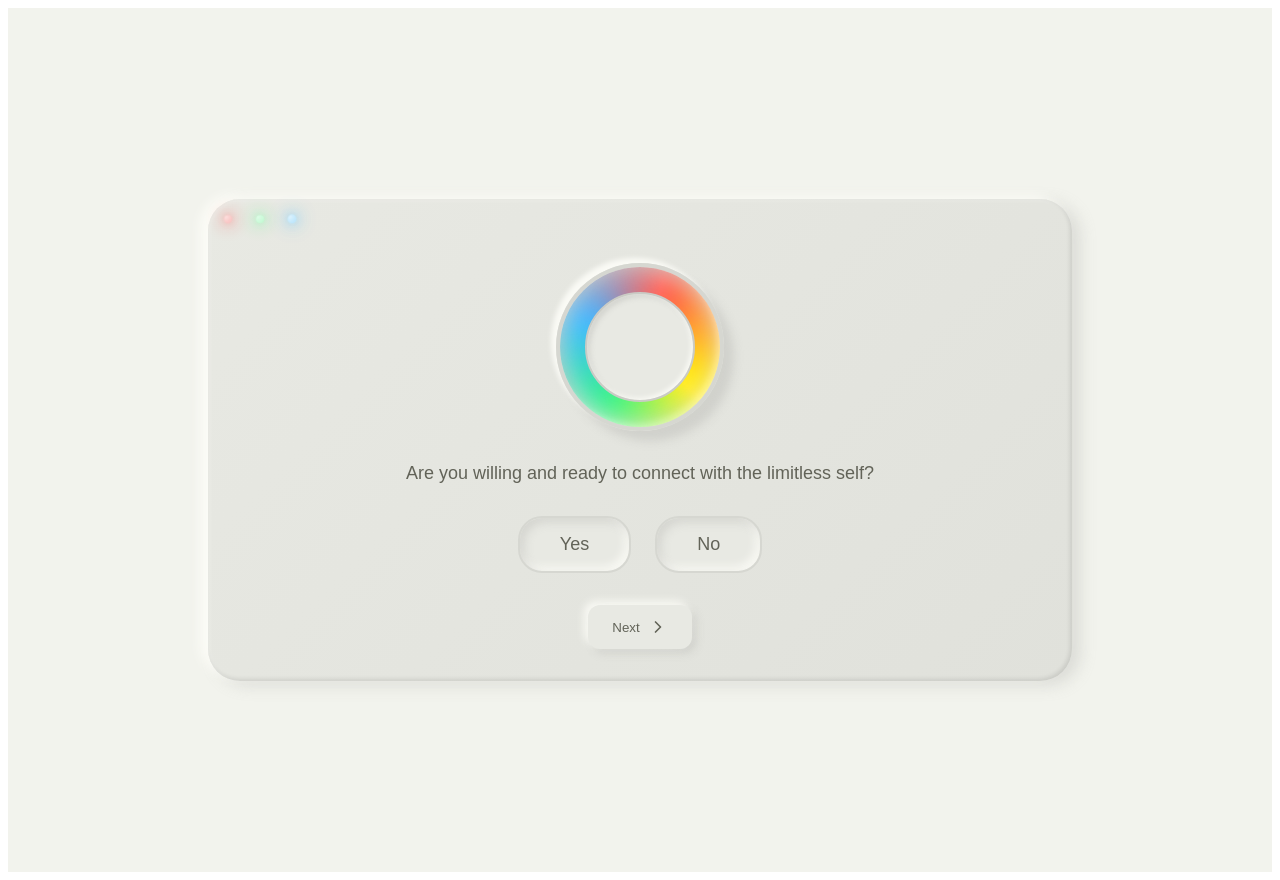
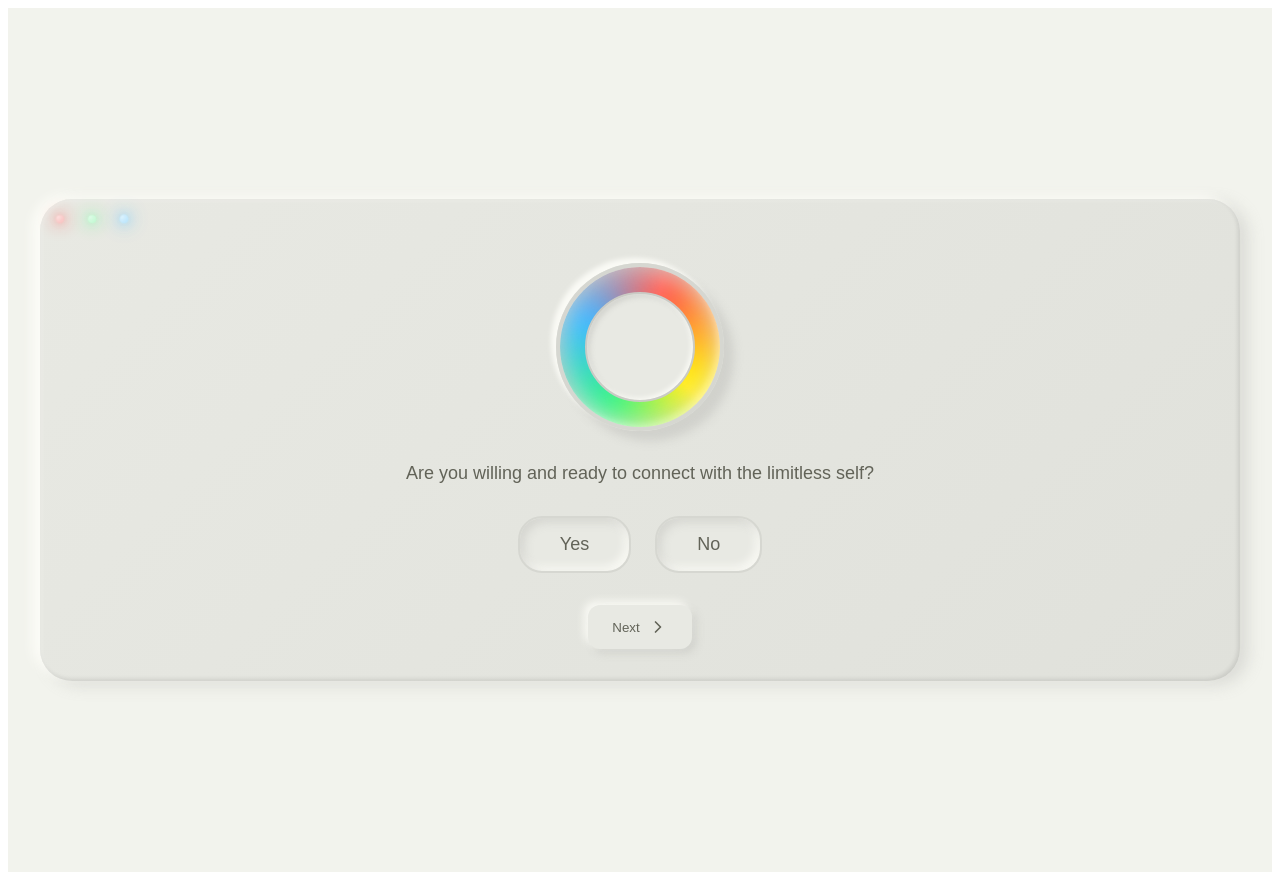
Before and after one commit to peatf/meditationconsole, a Next.js app: page / in a window 1280 px wide. Built offline with nearby package versions, Linux system fonts and the light colour scheme.

Commit message:
Update MeditationGameConsole.module.css

```diff
--- a/src/components2/MeditationGameConsole.module.css
+++ b/src/components2/MeditationGameConsole.module.css
@@ -10,7 +10,7 @@
 }
 
 .console {
-  max-width: 50rem;
+  max-width: none;
   width: 100%;
   padding: 2rem;
   border-radius: 2rem;
```
